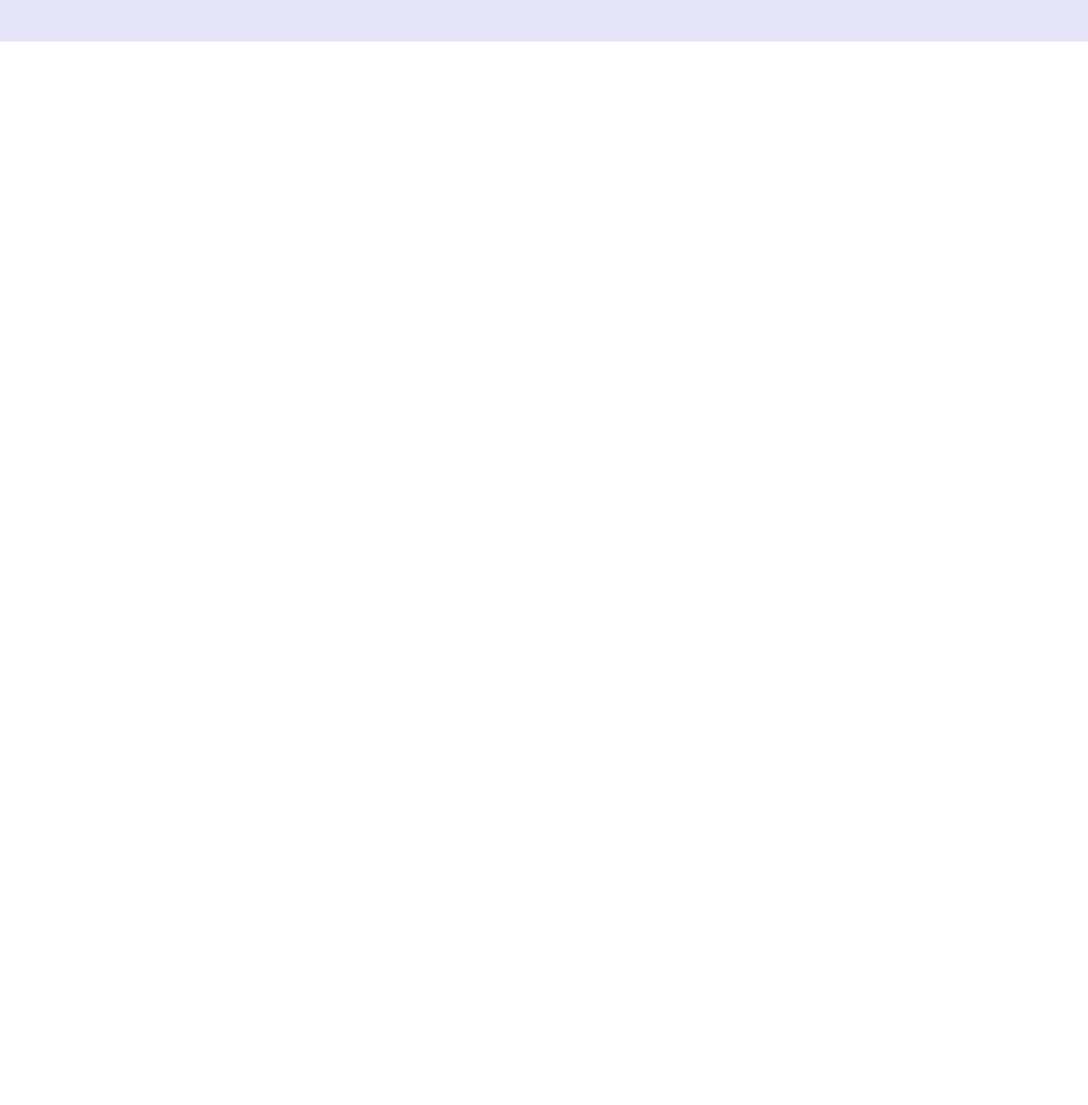
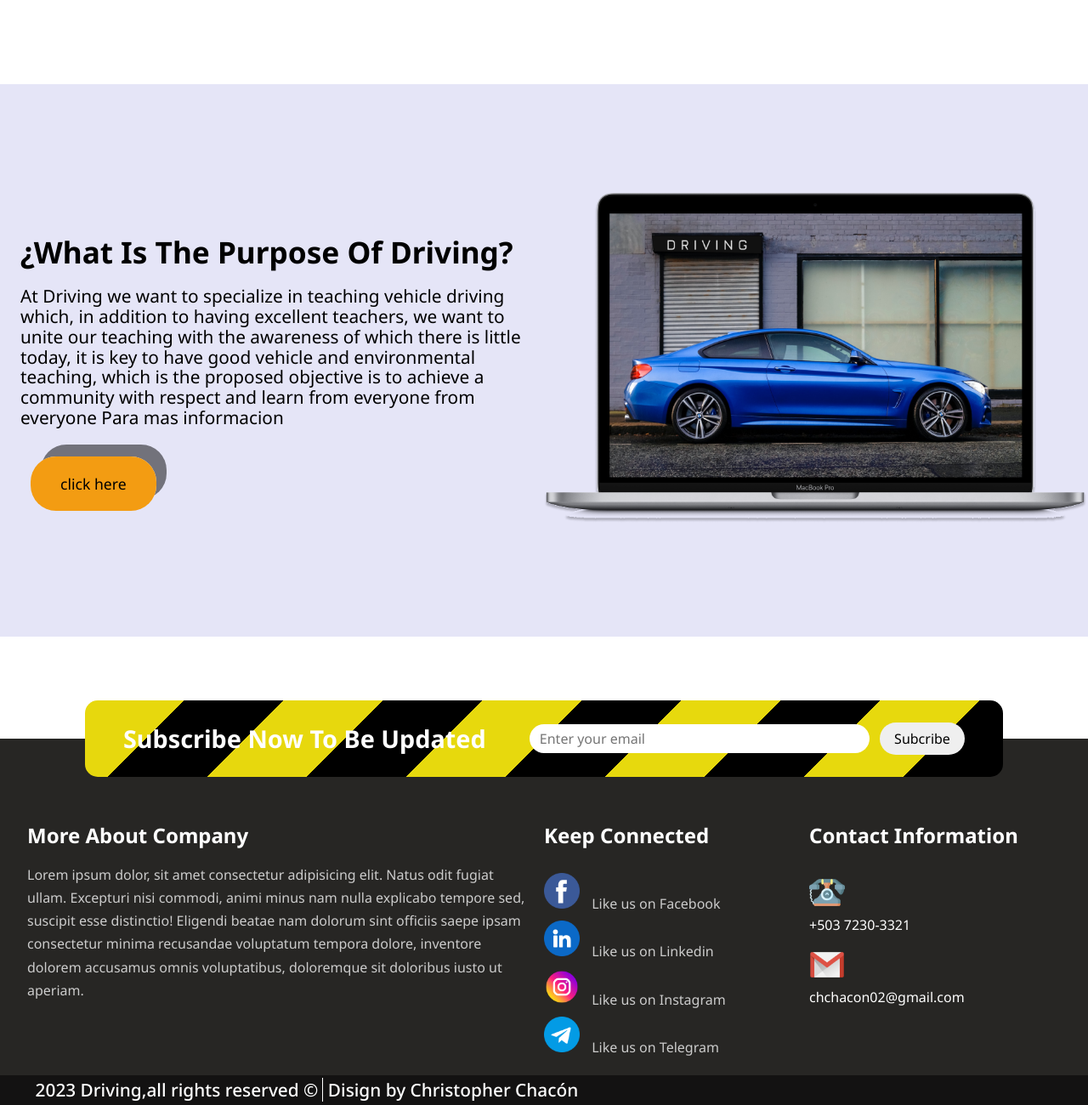
Before and after one commit to ale02code/driving, a plain HTML site: page index.html in a window 1280 px wide. Shown: the part 1441-2741 px from the top of the page at 85% size. Before the commit the page ends 1490 px from the top, so only its background shows below. Drawn offline with Linux system fonts and the light colour scheme.

Commit message:
Finalize la pagina de inicio

```diff
--- a/css/main.css
+++ /dev/null
@@ -1,176 +0,0 @@
-* {
-  font-family: "Noto Sans", sans-serif;
-}
-
-:root {
-  --color-primario: #f39c12;
-  --color-secundario: #d35400;
-}
-
-/* Background-image */
-
-.container {
-  width: 90%;
-  max-width: 1350px;
-  margin: 0 auto;
-  color: #fff;
-}
-
-.hero {
-  width: 100%;
-  height: 100vh;
-  min-height: 600px;
-  position: relative;
-  display: grid;
-  grid-template-rows: 150px 1fr;
-  margin-bottom: 40px;
-}
-
-.hero::before {
-  content: "";
-  position: absolute;
-  top: 0;
-  left: 0;
-  width: 100%;
-  height: 100%;
-  background-image: linear-gradient(180deg, #0000007f 0%, #0000005f 100%),
-    url("/img/title-img.jpg");
-  background-position: center;
-  background-size: cover;
-  background-repeat: no-repeat;
-  clip-path: polygon(0 0, 100% 0, 100% 81%, 50% 100%, 0 81%);
-  z-index: -1;
-}
-
-/* Navegacion */
-
-.nav {
-  padding: var(--padding-container: 0);
-  height: 100%;
-  display: flex;
-  align-items: center;
-}
-.nav__tilte {
-  font-size: 2.1rem;
-}
-
-.driving {
-  font-weight: 400;
-  text-decoration: none;
-  color: #fff;
-}
-
-.nav__items {
-  font-weight: 400;
-  list-style: none;
-}
-
-.nav__items i {
-  font-size: 1.2rem;
-}
-
-.nav__links {
-  font-size: 1.3rem;
-  color: #fff;
-  text-decoration: none;
-  padding: 0;
-}
-
-.nav__link {
-  margin-left: auto;
-  display: grid;
-  grid-auto-flow: column;
-  grid-auto-columns: max-content;
-  gap: 3em;
-}
-
-/* textos-image */
-
-.hero__container {
-  max-width: 920px;
-  display: grid;
-  grid-auto-rows: max-content;
-  align-content: center;
-  gap: 1em;
-  padding-bottom: 160px;
-  text-align: center;
-}
-
-.hero__container h1 {
-  font-size: 2.2rem;
-  font-weight: 700;
-  text-transform: capitalize;
-}
-
-.hero__container p {
-  font-size: 1.3rem;
-  font-weight: 400;
-  margin-bottom: 8px;
-}
-
-.hero__button {
-  display: inline-block;
-  background-color: var(--color-secundario);
-  text-decoration: none;
-  justify-self: center;
-  padding: 20px 40px;
-  border-radius: 30px;
-  color: #fff;
-  font-size: 1.1rem;
-  font-weight: 400;
-}
-
-/* main */
-
-.main {
-  height: 650px;
-  background-color: #e5e5f7;
-  background-image: radial-gradient(#aaaaaacc 0.5px, transparent 0.5px), radial-gradient(#aaaaaacc 0.5px, #e5e5f7 0.5px);
-  background-size: 20px 20px;
-  background-position: 0 0, 10px 10px;
-  overflow: hidden;
-}
-
-.main__container {
-  height: 100%;
-  display: grid;
-  grid-template-columns: 1fr 1fr;
-  place-items: center;
-}
-
-.main__texts {
-  padding: 1rem;
-}
-
-.main__title,
-.main__paragraph,
-.main__button {
-  margin: 8px;
-}
-
-.main__title {
-  font-size: 2.2rem;
-  text-transform: capitalize;
-  margin-bottom:20px;
-}
-
-.main__paragraph {
-  font-size: 1.3rem;
-  margin-bottom:55px;
-}
-
-.main__button {
-  text-decoration: none;
-  color: #000;
-  background-color: var(--color-primario);
-  border-radius: 30px;
-  padding: 20px 35px;
-  font-size: 1.1rem;
-  font-weight: 400;
-  box-shadow: 12px -14px rgba(0, 0, 0, .5);
-}
-
-.macbook {
-  height: 390px;
-  width: 700px;
-}
--- /dev/null
+++ b/css/style.css
@@ -0,0 +1,366 @@
+* {
+  font-family: "Noto Sans", sans-serif;
+}
+
+:root {
+  --color-primario: #f39c12;
+  --color-secundario: #d35400;
+}
+
+/* Background-image */
+
+.container {
+  width: 90%;
+  max-width: 1350px;
+  margin: 0 auto;
+  color: #fff;
+}
+
+.hero {
+  width: 100%;
+  height: 100vh;
+  min-height: 600px;
+  max-height: 900px;
+  position: relative;
+  display: grid;
+  grid-template-rows: 150px 1fr;
+  margin-bottom: 20px;
+}
+
+.hero::before {
+  content: "";
+  position: absolute;
+  top: 0;
+  left: 0;
+  width: 100%;
+  height: 100%;
+  background-image: linear-gradient(180deg, #0000007f 0%, #0000005f 100%),
+    url("/img/title-img.jpg");
+  background-position: center;
+  background-size: cover;
+  background-repeat: no-repeat;
+  clip-path: polygon(0 0, 100% 0, 100% 81%, 50% 100%, 0 81%);
+  z-index: -1;
+}
+
+/* Navegacion */
+
+.nav {
+  height: 100%;
+  display: flex;
+  align-items: center;
+}
+.nav__tilte {
+  font-size: 2.1rem;
+}
+
+.driving {
+  font-weight: 400;
+  text-decoration: none;
+  color: #fff;
+}
+
+.nav__items {
+  font-weight: 400;
+  list-style: none;
+}
+
+.nav__items i {
+  font-size: 1.2rem;
+}
+
+.nav__links {
+  font-size: 1.3rem;
+  color: #fff;
+  text-decoration: none;
+  padding: 0;
+}
+
+.nav__link {
+  margin-left: auto;
+  display: grid;
+  grid-auto-flow: column;
+  grid-auto-columns: max-content;
+  gap: 3em;
+}
+
+/* textos-image */
+
+.hero__container {
+  max-width: 920px;
+  display: grid;
+  grid-auto-rows: max-content;
+  align-content: center;
+  gap: 1em;
+  padding-bottom: 160px;
+  text-align: center;
+}
+
+.hero__container h1 {
+  font-size: 2.2rem;
+  font-weight: 700;
+  text-transform: capitalize;
+}
+
+.hero__container p {
+  font-size: 1.3rem;
+  font-weight: 400;
+  margin-bottom: 8px;
+}
+
+.hero__button {
+  display: inline-block;
+  background-color: var(--color-secundario);
+  text-decoration: none;
+  justify-self: center;
+  padding: 20px 40px;
+  border-radius: 30px;
+  color: #fff;
+  font-size: 1.1rem;
+  font-weight: 400;
+}
+
+/* target-icon */
+
+.target__container {
+  height: 700px;
+  width: 100%;
+  overflow: hidden;
+  margin-bottom: 20px;
+}
+
+.targets {
+  height: 100%;
+  width: 90%;
+  display: flex;
+  justify-content: center;
+  align-content: center;
+  flex-wrap: wrap;
+  margin: 0 auto;
+}
+
+.item__target {
+  margin: 0 auto;
+  margin: 15px;
+  text-align: center;
+}
+
+.item__target h4 {
+  font-size: 1.5rem;
+  text-align: center;
+  margin-bottom: 6px;
+}
+
+.item__target img {
+  height: 200px;
+  width: 200px;
+}
+
+/* main */
+
+.main {
+  height: 650px;
+  background-color: #e5e5f7;
+  background-image: radial-gradient(#aaaaaacc 0.5px, transparent 0.5px),
+    radial-gradient(#aaaaaacc 0.5px, #e5e5f7 0.5px);
+  background-size: 20px 20px;
+  background-position: 0 0, 10px 10px;
+  overflow: hidden;
+  margin-bottom: 30px;
+}
+
+.main__container {
+  height: 100%;
+  display: grid;
+  grid-template-columns: 1fr 1fr;
+  place-items: center;
+}
+
+.main__texts {
+  padding: 1rem;
+}
+
+.main__title,
+.main__paragraph,
+.main__button {
+  margin: 8px;
+}
+
+.main__title {
+  font-size: 2.2rem;
+  text-transform: capitalize;
+  margin-bottom: 20px;
+}
+
+.main__paragraph {
+  font-size: 1.3rem;
+  margin-bottom: 55px;
+}
+
+.main__button {
+  text-decoration: none;
+  color: #000;
+  background-color: var(--color-primario);
+  border-radius: 30px;
+  padding: 20px 35px;
+  font-size: 1.1rem;
+  font-weight: 400;
+  box-shadow: 12px -14px rgba(0, 0, 0, 0.5);
+  margin-left: 20px;
+}
+
+.macbook {
+  height: 390px;
+  width: 700px;
+}
+
+/* register */
+
+.register {
+  background: linear-gradient(
+    135deg,
+    #e7d80d 0% 10%,
+    black 10% 20%,
+    #e7d80d 20% 30%,
+    black 30% 40%,
+    #e7d90d 40% 50%,
+    black 50% 60%,
+    #e7d90d 60% 70%,
+    black 70% 80%,
+    #e7d90d 80% 90%,
+    black 90% 100%
+  );
+  z-index: 3;
+  position: relative;
+  width: 1080px;
+  margin: 0 auto;
+  padding: 10px 45px;
+  border-radius: 15px;
+  color: #fff;
+  display: flex;
+  justify-content: space-between;
+  align-items: center;
+  height: 90px;
+  top: 45px;
+}
+
+.register h3 {
+  display: inline-block;
+  text-transform: capitalize;
+  font-size: 1.8rem;
+}
+
+.register__email {
+  border-radius: 30px;
+  width: 400px;
+  padding: 8px 12px;
+  outline: none;
+  border: none;
+}
+
+.register__form button {
+  margin-left: 8px;
+}
+
+.register__button {
+  border-radius: 30px;
+  padding: 10px;
+  width: 100px;
+  border: none;
+}
+
+/* Footer */
+
+.footer {
+  height: 430px;
+  background-color: #272624;
+}
+
+.footer__container{
+  display: grid;
+  grid-template-columns: 2fr 1fr 1fr;
+  width: 95%;
+  margin: 0 auto;
+  color: #fff;
+  gap: 1rem;
+  margin-bottom: 1.5rem;
+}
+
+.title__footer {
+  font-size: 1.5rem;
+  margin-bottom: 1.2rem;
+  text-transform: capitalize;
+}
+
+.info,
+.networks,
+.contact {
+  margin-top: 100px;
+}
+
+.info p{
+  color: #ccc;
+  line-height: 1.70;
+}
+
+.networks {
+  display: flex;
+  flex-direction: column;
+  gap: 6px;
+}
+
+.networks a {
+  text-decoration: none;
+  color: #ccc;
+}
+
+.networks p {
+  display: inline-block;
+  margin: 0 auto;
+}
+
+.networks img {
+  height: 42px;
+  width: 42px;
+  margin-right: 10px;
+  margin-top: 5px;
+}
+
+.contact h4 {
+  margin-bottom: 1.7rem;
+}
+
+.contact img {
+  height: 42px;
+  width: 42px;
+  margin-bottom: 8px;
+  margin-top: 5px;
+}
+
+.contact p {
+  margin-bottom: 12px;
+}
+
+.contact__container {
+  display: flex;
+  flex-direction: column;
+}
+
+.copyright {
+  display: flex;
+  align-items: center;
+  background-color: #131212;
+  height: 35px;
+}
+
+.copyright p {
+  color: #fff;
+  font-size: 1.3rem;
+  padding-left: 2.6rem;
+  font-weight: 500;
+}
+
+.copyright p span {
+  border-right: 1px white solid;
+  padding-right: 5px;
+}
--- a/index.html
+++ b/index.html
@@ -9,7 +9,7 @@
   <meta name="keywords" content="Automovil, aprende, concientizar">
   <meta name="description"
     content="Un sitio para concientizar y guiar a las personas para la enceñanza de y la importancia de la conduccion vehicular y asi dar una enceñanza de calidad y evitar accidentes">
-  <link rel="stylesheet" href="/css/main.css">
+  <link rel="stylesheet" href="/css/style.css">
   <link rel="stylesheet" href="/css/normalize.css">
   <link rel="shortcut icon" href="/img/roadmap.ico" type="image/x-icon">
   <title>Driving</title>
@@ -53,6 +53,35 @@
     </section>
   </header>
 
+  <section class="target__container">
+    <div class="targets">
+      <div class="item__target">
+        <h4>Identify traffic signs</h4>
+        <img src="/img/difficulties.png" alt="">
+      </div>
+      <div class="item__target">
+        <h4>Know what is right or wrong</h4>
+        <img src="/img/decision-making.png" alt="">
+      </div>
+      <div class="item__target">
+        <h4>Respect the authorities</h4>
+        <img src="/img/leadership.png" alt="">
+      </div>
+      <div class="item__target">
+        <h4>Have a healthy coexistence</h4>
+        <img src="/img/responsibility.png" alt="">
+      </div>
+      <div class="item__target">
+        <h4>Be supportive as drivers</h4>
+        <img src="/img/respect.png" alt="">
+      </div>
+      <div class="item__target">
+        <h4>Move forward with us</h4>
+        <img src="/img/mentorship.png" alt="">
+      </div>
+    </div>
+  </section>
+
   <main class="main">
     <div class="main__container">
       <div class="main__texts">
@@ -61,13 +90,61 @@
           having excellent teachers, we want to unite our teaching with the awareness of which there is little today, it
           is key to have good vehicle and environmental teaching, which is the proposed objective is to achieve a
           community with respect and learn from everyone from everyone Para mas informacion</p>
-        <a href="/html/about-us.html" class="main__button">Haz click aca</a>
+        <a href="/html/about-us.html" class="main__button">click here</a>
       </div>
       <figure class="macbook__img">
         <img src="/img/macbook-screen.png" alt="macbook-screen" title="Driving" class="macbook">
       </figure>
     </div>
   </main>
+
+  <section class="register">
+    <h3>subscribe now to be updated</h3>
+    <form action="" class="register__form">
+      <input type="Email" placeholder="Enter your email" class="register__email">
+      <button class="register__button">Subcribe</button>
+    </form>
+  </section>
+
+  <footer class="footer">
+    <div class="footer__container">
+      <div class="info">
+        <h4 class="title__footer">More about company</h4>
+        <p>Lorem ipsum dolor, sit amet consectetur adipisicing elit. Natus odit fugiat ullam. Excepturi nisi commodi,
+          animi minus nam nulla explicabo tempore sed, suscipit esse distinctio! Eligendi beatae nam dolorum sint
+          officiis saepe ipsam consectetur minima recusandae voluptatum tempora dolore, inventore dolorem accusamus
+          omnis voluptatibus, doloremque sit doloribus iusto ut aperiam.</p>
+      </div>
+      <div class="networks">
+        <h4 class="title__footer">keep connected</h4>
+        <a href="https://facebook.com/"><img src="/img/facebook.png" alt="social-icon">
+          <p>Like us on Facebook</p>
+        </a>
+        <a href="https://linkedincom/"><img src="/img/linkedin.png" alt="social-icon">
+          <p>Like us on Linkedin</p>
+        </a>
+        <a href="https://instagram/"><img src="/img/instagram.png" alt="social-icon">
+          <p>Like us on Instagram</p>
+        </a>
+        <a href="https://telegram/"><img src="/img/telegram.png" alt="social-icon">
+          <p>Like us on Telegram</p>
+        </a>
+      </div>
+      <div class="contact">
+        <h4 class="title__footer">contact information</h4>
+        <div class="contact__container">
+          <img src="/img/telephone.png" alt="">
+          <p>+503 7230-3321</p>
+          <img src="/img/gmail.png" alt="">
+          <p>chchacon02@gmail.com</p>
+        </div>
+      </div>
+    </div>
+
+    <div class="copyright">
+      <p>2023 Driving,<span>all rights reserved &copy;</span> Disign by Christopher Chacón</p>
+    </div>
+  </footer>
 </body>
 
 </html>
```
Also changed, not shown: img/decision-making.png (added), img/difficulties.png (added), img/facebook.png (added), img/gmail.png (added), img/instagram.png (added), img/leadership.png (added), img/linkedin.png (added), img/mentorship.png (added), img/respect.png (added), img/responsibility.png (added), img/telegram.png (added), img/telephone.png (added), img/whatsapp.png (added).
